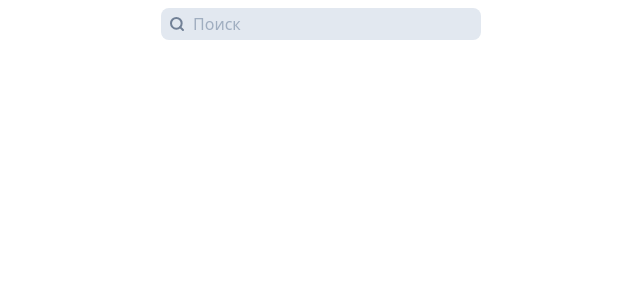
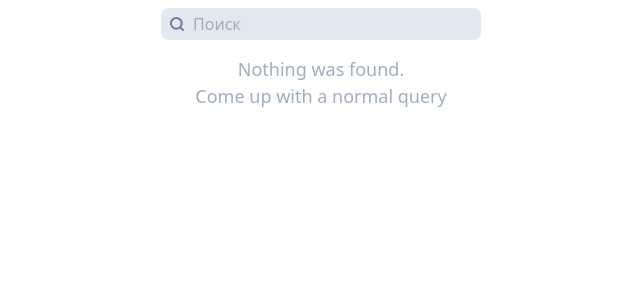
Before and after one commit to vladislavkn/gif-search, a React (Create React App) app: page / in a window 1280 px wide. Shown: the top 300 px of the page, without its empty margins (319-959 px from the left). Built offline with nearby package versions, Linux system fonts and the light colour scheme.

Commit message:
add SearchResults component

```diff
--- a/src/App.tsx
+++ b/src/App.tsx
@@ -1,11 +1,14 @@
 import React, { useState } from "react";
 import SearchInput from "./components/SearchInput";
+import SearchResults from "./components/SearchResults";
 
 function App() {
   const [searchValue, setSearchValue] = useState<string>("");
+
   return (
     <>
       <SearchInput value={searchValue} onChange={setSearchValue} />
+      <SearchResults data={[]} loading={false} />
     </>
   );
 }
--- /dev/null
+++ b/src/components/SearchResults.tsx
@@ -0,0 +1,42 @@
+import React, { useMemo } from "react";
+import GifCard from "./GifCard";
+import GifCardSkeleton from "./GifCardSkeleton";
+
+interface ISearchResultsProps {
+  data: Array<{
+    src: string;
+    title: string;
+    id: string;
+  }>;
+  loading: boolean;
+}
+
+const mockArray = new Array<null>(6).fill(null);
+type Results = React.ReactElement | Array<React.ReactElement>;
+
+const SearchResults: React.FC<ISearchResultsProps> = ({ data, loading }) => {
+  const results = useMemo<Results>(() => {
+    if (!loading) {
+      if (data.length) {
+        // We have results
+        return data.map(({ src, title, id }) => (
+          <GifCard src={src} title={title} key={id} />
+        ));
+      } else {
+        // Nothing was found
+        return (
+          <h2 className="text-center text-gray-500 text-lg w-full">
+            Nothing was found. <br /> Come up with a normal query
+          </h2>
+        );
+      }
+    } else {
+      // Request hasn't loaded yet
+      return mockArray.map((_, index) => <GifCardSkeleton key={index} />);
+    }
+  }, [data, loading]);
+
+  return <div className="flex flex-wrap p-2">{results}</div>;
+};
+
+export default SearchResults;
```
